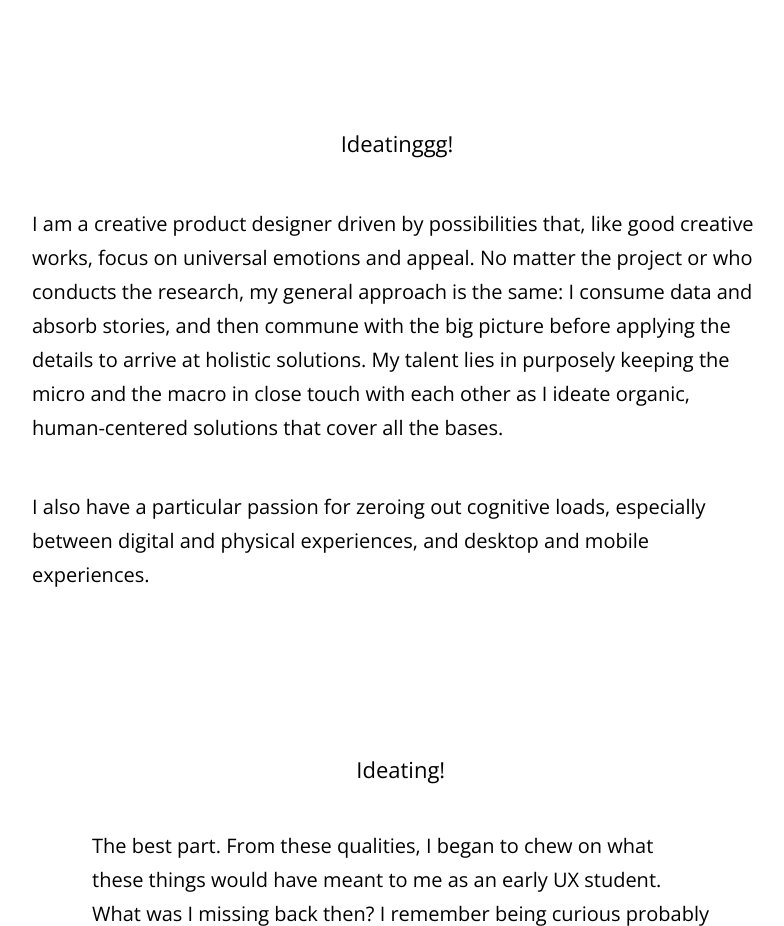
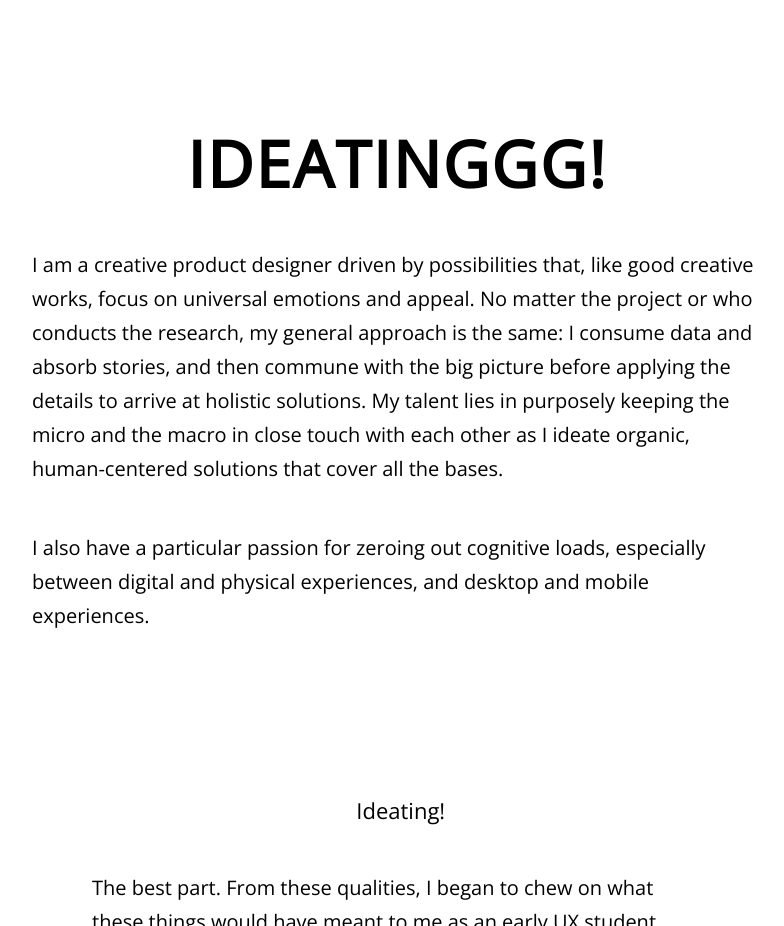
Before and after one commit to Icedudeweb83/Portfolio-site, a plain HTML site: page acc-ux-hotzone.html in a window 1280 px wide. Shown: the part 1520-2446 px from the top of the page, without its empty margins (243-1027 px from the left). Drawn offline with nearby package versions, Linux system fonts and the light colour scheme.

Commit message:
Add files via upload

```diff
--- a/acc-ux-hotzone.html
+++ b/acc-ux-hotzone.html
@@ -136,7 +136,7 @@
             <section class="page-section-3" id="profile">
                 <div class="container relative">
 
-                    <div class="hs-line-6A align-center mb-70">
+                    <div class="hs-line-7 align-center mb-70">
                         Ideatinggg!
                     </div>
 
```
